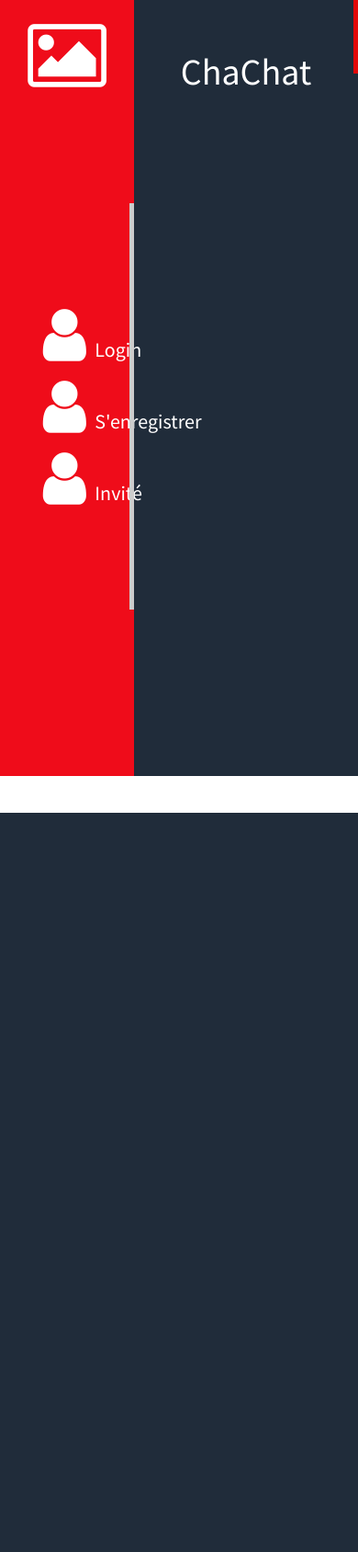
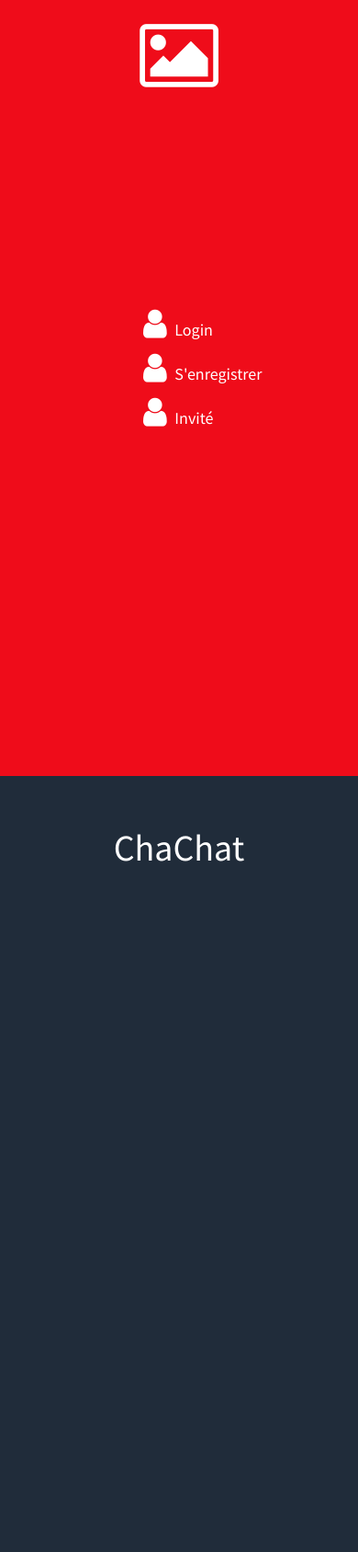
Before and after one commit to RoxBow/Chachat, a PHP site: page / in a window 390 px wide. Shown: the whole page at 92% size. Before the commit the page ends 884 px from the top, so only its background shows below. Run offline with PHP 8.4, Linux system fonts and the light colour scheme; style sheets or scripts are compiled from the project's sources; some libraries are stand-ins or nearby versions.

Commit message:
Ajout du responsive pour la page de connexion

```diff
--- a/back/dists/js/home.js
+++ b/back/dists/js/home.js
@@ -5,12 +5,15 @@ $(function () {
             url : './views/login/form_login.html', // La ressource ciblée
             type : 'GET', // Le type de la requête HTTP
             dataType : 'html', // Le type de données à recevoir, ici, du HTML.
-            success : function(code_html){ // success est toujours en place, bien sûr !
+            success : function(code_html){
                 $('.wrapper-form').replaceWith(code_html);
-            },
-            error : function(){
             }
         });
+
+        // Si on est en version mobile, scroll jusqu'au formulaire lors du clique
+        if (window.matchMedia('(max-width: 767px)').matches) {
+            $('html,body').animate({scrollTop: $(".section-champs-login").offset().top}, 'slow');
+        }
     });
 
     $('.link-register').on('click', function() {
@@ -18,16 +21,21 @@ $(function () {
             url : './views/login/form_register.html', // La ressource ciblée
             type : 'GET', // Le type de la requête HTTP
             dataType : 'html', // Le type de données à recevoir, ici, du HTML.
-            success : function(code_html){ // success est toujours en place, bien sûr !
+            success : function(code_html){
                 $('.wrapper-form').replaceWith(code_html);
-            },
-            error : function(){
             }
         });
+
+        // Si on est en version mobile, scroll jusqu'au formulaire lors du clique
+        if (window.matchMedia('(max-width: 767px)').matches) {
+            $('html,body').animate({scrollTop: $(".section-champs-login").offset().top}, 'slow');
+        }
     });
 
     $('.wrapper-btn-login a').on('click', function() {
-        $('.selected').removeClass('selected');
+        $('.wrapper-btn-login a.selected').removeClass('selected');
         $(this).addClass('selected');
-    })
+    });
+
+
 });
--- /dev/null
+++ b/back/dists/sass/_style-desktop.scss
@@ -0,0 +1,243 @@
+@import "fonts";
+@import "variables";
+
+body {
+    margin: 0;
+    a, h2, p {
+        font-family: SourceSansPro;
+        font-weight: 400;
+    }
+    ul {
+        padding: 0;
+    }
+    a {
+        text-decoration: none;
+        text-decoration-color: none;
+    }
+    i.fa {
+        color: $couleur-icones;
+    }
+
+    input[type=text], input[type=password], input[type=email] {
+        border: none;
+        border-bottom: 1.5px solid $couleur-bordures;
+        background-color: transparent;
+        color: $couleur-textes;
+        height: 30px;
+        padding-left: 10px;
+        width: 50%;
+        font-size: 18px;
+    }
+
+    input:-webkit-autofill,
+    input:-webkit-autofill:hover,
+    input:-webkit-autofill:focus
+    input:-webkit-autofill {
+        border: none;
+        border-bottom: 1.5px solid $couleur-bordures;
+        -webkit-text-fill-color: $couleur-textes;
+        transition: background-color 5000s ease-in-out 0s;
+    }
+
+    input[type=submit] {
+        height: 40px;
+        width: 200px;
+        border-radius: 8px;
+        margin-right: 5px;
+        margin-left: 5px;
+        cursor: pointer;
+    }
+
+    input:focus,
+    select:focus,
+    textarea:focus,
+    button:focus {
+        outline: none;
+        /* border-bottom: 1.5px solid #000000; */
+    }
+    main {
+        &.wrapper-page-login {
+            background-size: cover;
+            display: flex;
+            section {
+                margin: 0;
+                padding: 0;
+                height: 100vh;
+
+                &.section-choix-login {
+                    flex-grow: 2;
+                    align-self: stretch;
+                    background-color: $couleur-background-section;
+
+                    .container {
+                        position: relative;
+                        height: 90vh;
+
+                        .logo {
+                            text-align: center;
+                            color: #ffffff;
+                            margin-bottom: 40px;
+                        }
+                        .wrapper-btn-login {
+                            position: absolute;
+                            width: 100%;
+                            top: 50%;
+                            left: 50%;
+                            transform: translateX(-50%) translateY(-50%);
+
+                            .wrapper-login, .wrapper-sign-in, .wrapper-sign-guest {
+                                font-size: 20px;
+                                margin: 12px auto;
+                                width: 40%;
+                                a {
+                                    color: $couleur-textes;
+                                    white-space: nowrap;
+                                    &.selected {
+                                        border-bottom: 2px solid $couleur-bordure-selected;
+                                        padding-bottom: 5px;
+                                    }
+                                    i {
+                                        margin-right: 5px;
+                                    }
+                                }
+                            }
+                        } // wrapper-btn-login
+                    } // container
+                } // section-choix-login
+
+                &.section-champs-login {
+                    flex-grow: 4;
+                    background-color: $couleur-background-section-login;
+                    .container {
+                        position: relative;
+                        height: 90vh;
+                        h2 {
+                            text-align: center;
+                            color: $couleur-titre;
+                            font-size: 2.5em;
+                        }
+
+                        .wrapper-form {
+                            position: absolute;
+                            width: 70%;
+                            top: 50%;
+                            left: 50%;
+                            transform: translateX(-50%) translateY(-50%);
+                            form {
+                                p {
+                                    text-align: center;
+                                    input {
+                                        margin: 15px auto;
+                                    }
+                                }
+                            }
+                        } // wrapper-form
+
+                        .wrapper-form-register {
+                            display: none;
+                        }
+                    } // container
+                } // section-champs-login
+
+                .container {
+                    padding: 20px;
+                }
+            }
+        } // main.wrapper-page-login
+
+        &.wrapper-page-room {
+            background-color: rgb(245, 245, 245);
+            display: flex;
+            .section-room-friends {
+                flex-grow: 1;
+                height: 100vh;
+                background-color: $couleur-background-section;
+                .wrapper-onglets {
+                    background-color: white;
+                    width: 100%;
+                    ul {
+                        display: flex;
+                        margin-top: 0;
+                        list-style: none;
+                        li {
+                            background-color: #9B0812;
+                            font-size: 18px;
+                            line-height: 1.7em;
+                            padding: 10px 0px;
+                            width: 50%;
+                            text-align: center;
+
+                            &.selected {
+                                background-color: $couleur-background-onglet-actif;
+                                box-shadow: 0px 1px 5px 0px #000000;
+                            }
+                            a {
+                                color: $couleur-textes;
+                            }
+                        } // li
+                    } // ul
+                } // wrapper-onglets
+            } // section-room-friends
+
+            .section-chat {
+                flex-grow: 4;
+                .header-chat {
+                    display: flex;
+                    justify-content: space-between;
+                    padding: 10px 20px;
+                    height: 30px;
+                    background: $couleur-background-header-chat;
+
+                    .wrapper-header-left {
+                        display: flex;
+                        align-items: center;
+                        color: $couleur-textes;
+
+                        p {
+                            margin-right: 20px;
+                        }
+                        .pseudo-user {
+                            font-size: 18px;
+                        }
+                    }
+
+                    .wrapper-header-right {
+                        position: relative;
+                        span {
+                            margin-right: 10px;
+                            cursor: pointer;
+                        }
+                        input {
+                            width: 80%;
+                        }
+                        i.fa-search {
+                            position: absolute;
+                            top: 50%;
+                            transform: translateY(-50%);
+                            right: 20px;
+                            cursor: text;
+                        }
+                    }
+                } // header-chat
+
+                .wrapper-game {
+                    display: inline-block;
+                    background: #9B0812;
+                    width: 50%;
+                    margin-right: -4px;
+                }
+
+                .wrapper-chat {
+                    display: inline-block;
+                    background: #000000;
+                    width: 50%;
+                    ul {
+                        li {
+                            list-style: none;
+                        }
+                    }
+                } // wrapper-chat
+            } // section-chat
+        } // main.wrapper-page-room
+    } // main
+} // body
--- /dev/null
+++ b/back/dists/sass/_style-mobile.scss
@@ -0,0 +1,37 @@
+body {
+    main {
+
+        &.wrapper-page-login {
+            flex-direction: column;
+            .logo {
+                margin-bottom: 40px;
+            }
+
+            section.section-choix-login {
+                .container {
+
+                    .wrapper-btn-login {
+                        &::after {
+                            content: none;
+                        }
+
+                        position: absolute;
+                        top: 50%;
+                        left: 50%;
+                        transform: translateX(-50%) translateY(-50%);
+
+                        .wrapper-login, .wrapper-sign-in, .wrapper-sign-guest {
+                            font-size: 18px;
+                            width: 20%;
+                            .fa-user {
+                                font-size: 2em;
+                            }
+                        }
+
+
+                    }
+                } // container
+            } // section-choix-login
+        } // wrapper-page-login
+    } // main
+}
--- /dev/null
+++ b/back/dists/sass/index.scss
@@ -0,0 +1,8 @@
+@import "fonts";
+@import "variables";
+@import "style-desktop";
+
+
+@media (max-width: 768px) {
+    @import "style-mobile";
+}
--- a/back/index.php
+++ b/back/index.php
@@ -22,7 +22,7 @@ else
 
 // VIEW
 $view_path = 'views/'.$action.'.php';
-$css_path = './dists/css/style.css';
+$css_path = './dists/css/index.css';
 $fontawesome_path = './dists/font-awesome/css/font-awesome.min.css';
 
 if (is_file($view_path))
```
Also changed, not shown: back/dists/css/index.css (added).
